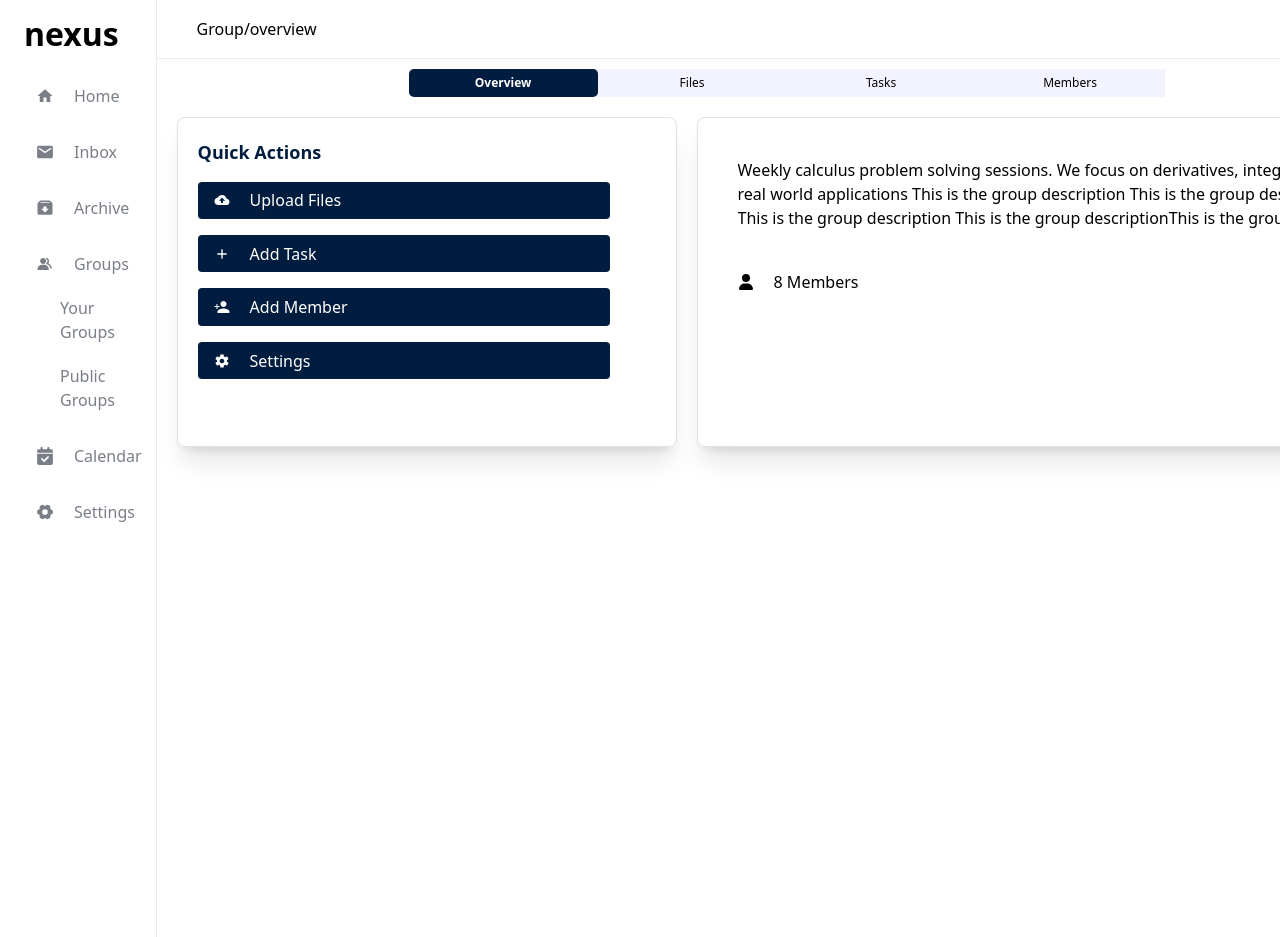
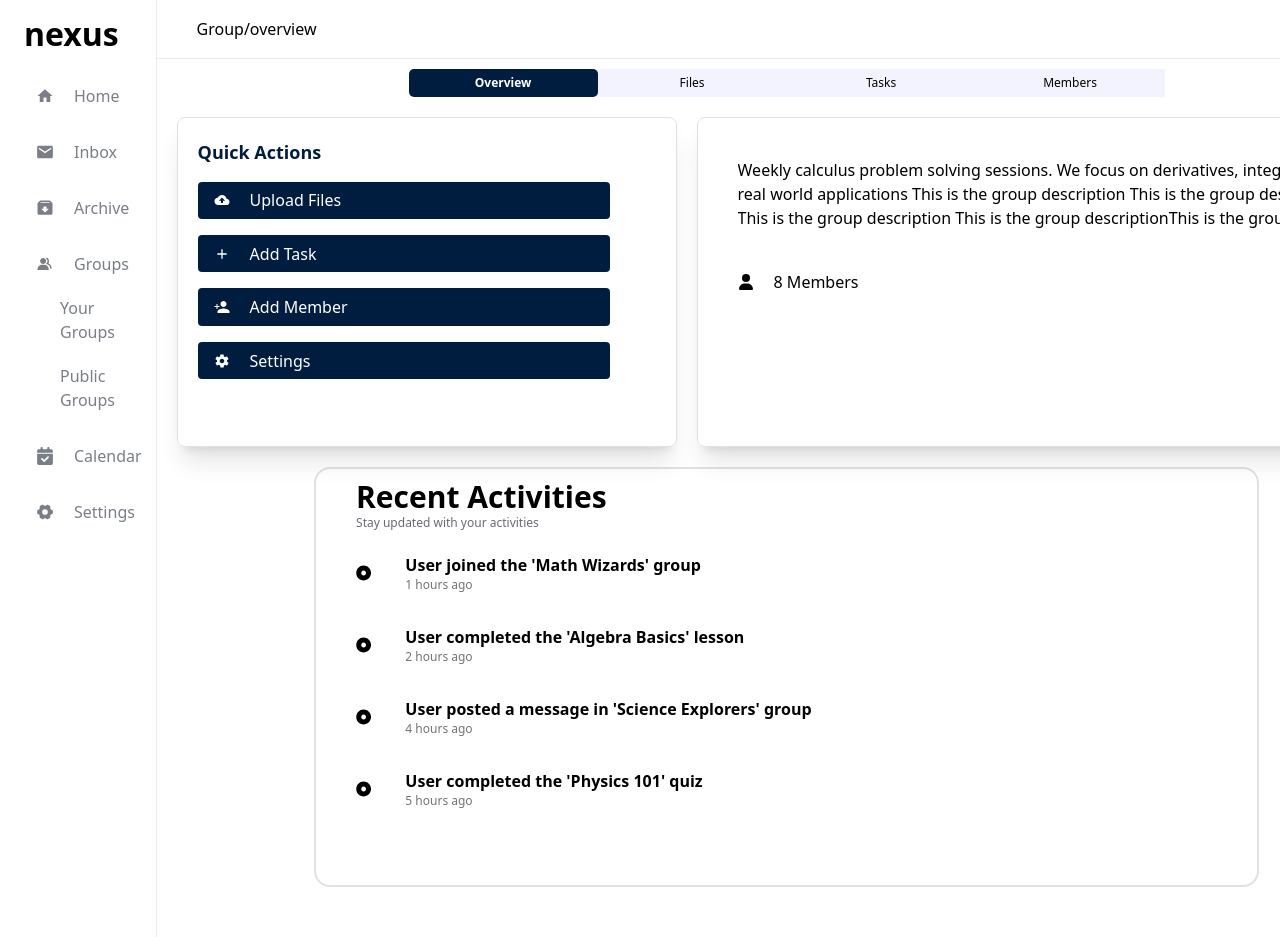
Before and after one commit to mebz2/nexus, a React (Vite) app in the folder client/: page /group/overview in a window 1280 px wide. Shown: the top 937 px of the page. Built offline with nearby package versions, Linux system fonts and the light colour scheme.

Commit message:
done with overview

```diff
--- a/client/src/pages/Group/subpages/Overview.tsx
+++ b/client/src/pages/Group/subpages/Overview.tsx
@@ -1,11 +1,12 @@
-import { OverviewBtn } from "@/components";
+import { Activity, OverviewBtn } from "@/components";
 import { IoMdCloudUpload, IoMdPersonAdd, IoMdSettings } from "react-icons/io";
 import { MdOutlineAdd } from "react-icons/md";
 import { FaUser } from "react-icons/fa6";
+import { MockActivities } from "@/mocks";
 const Overview = () => {
 	return (
 		<div className="w-full h-210 overflow-y-auto">
-			<div className="w-full flex p-5 box-border gap-5 justify-center">
+			<div className="w-full flex p-5 box-border gap-5 justify-center ">
 
 				{/* Quick Actions */}
 				<div
@@ -57,6 +58,30 @@ const Overview = () => {
 				</div>
 
 			</div>
+
+			<div
+				className="
+						h-fit w-fit bg-amber-50
+						md:h-[50%] md:w-[75%] rounded-2xl md:bg-white
+						md:border-2  md:border-border mx-auto
+						pl-10 pb-5 pt-2.5 hover:shadow-xl"
+			>
+				<p className=" text-lg font-bold md:text-2xl md:font-bold xl:text-3xl text-black">
+					Recent Activities
+				</p>
+				<p className="text-xs text-[#6B6875] font-medium">
+					Stay updated with your activities
+				</p>
+				{MockActivities.slice(0, 4).map((activity) => {
+					return (
+						<Activity
+							key={activity.id}
+							name={activity.name}
+							timestamp={activity.timestamp}
+						/>
+					);
+				})}
+			</div>
 		</div>
 	);
 };
```
Also changed, not shown: 1 other file (tests, documents, lock files or other folders).
